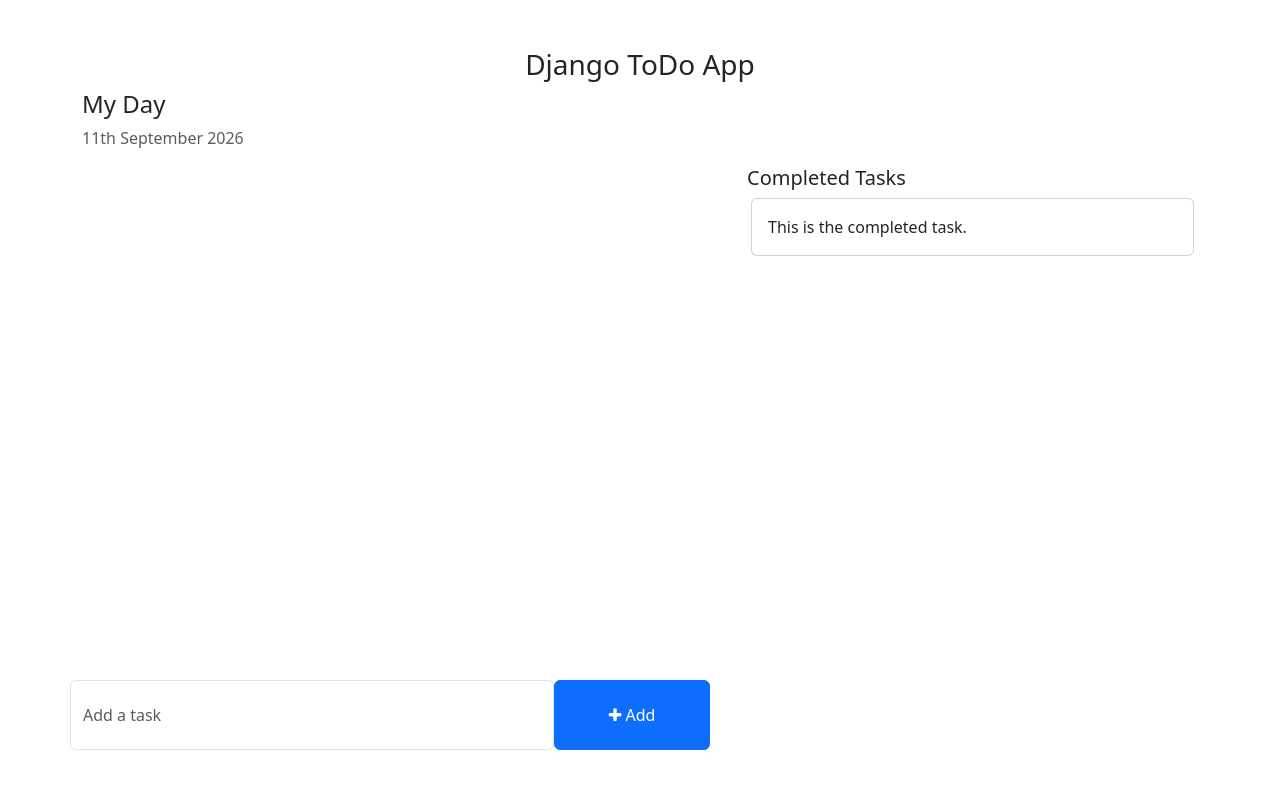
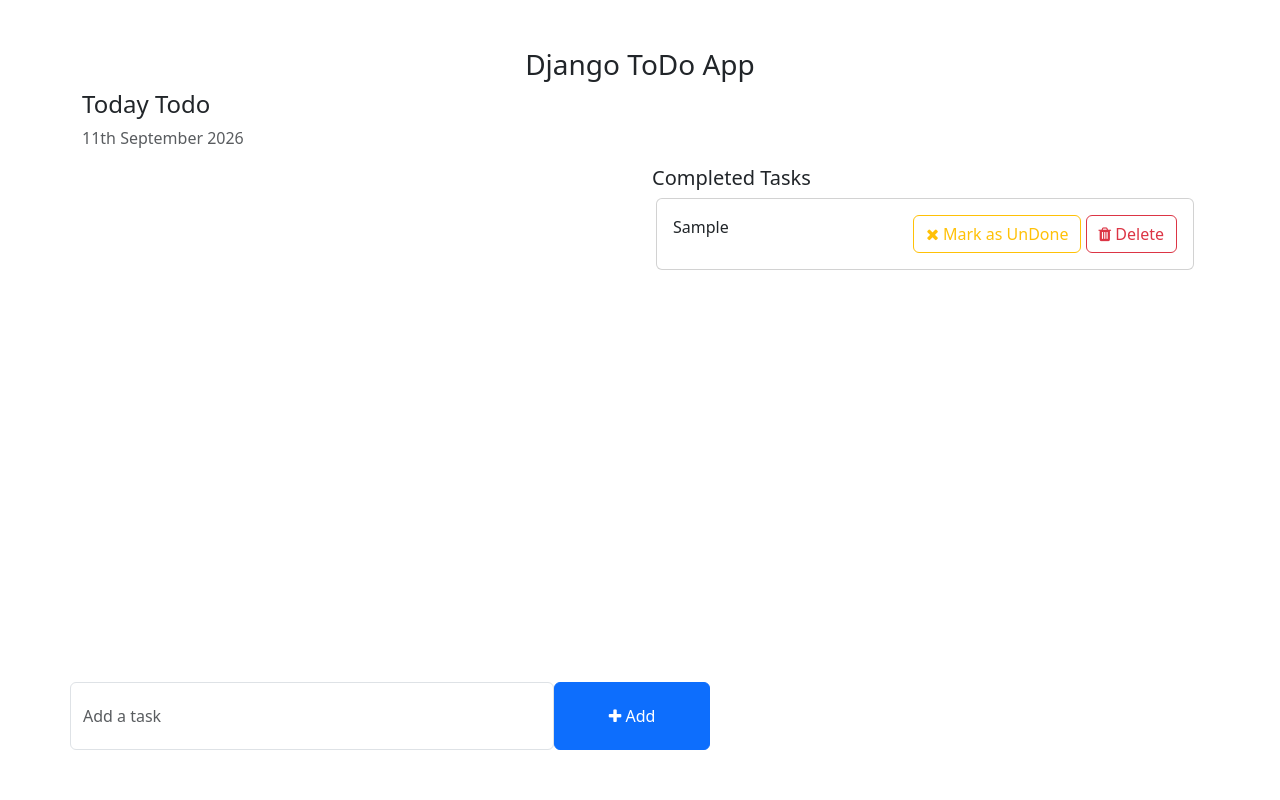
Before and after one commit to Aarthi0308/Todo, a Django app: page / in a window 1280 px wide. Run offline with Django 5.2, Linux system fonts and the light colour scheme; tables that the repository leaves empty hold one stand-in row (values such as "Sample post").

Commit message:
todo App final

```diff
--- a/templates/home.html
+++ b/templates/home.html
@@ -14,7 +14,7 @@
 
     <style>
         .form-control{
-        padding: 1.375rem .75rem !important;
+        padding: 1.3rem .75rem !important;
     }
     </style>
 </head>
@@ -22,31 +22,40 @@
     <div class="container">
         <h3 class="pt-5 text-center">Django ToDo App</h3>
         <div class="row">
-            <h4>My Day</h4>
+            <h4>Today Todo</h4>
             <p class="text-muted">{% now "jS F Y" %}</p>
-            <div class="col-md-7 col-lg-7" style="height: 450px; overflow: scroll;">
+            <div class="col-md-6 col-lg-6" style="height: 450px; overflow: scroll;">
                 <!-- List of all the tasks for the day -->
-                   {% for task in tasks1 %}
+                   {% for c in tasks1 %}
                 <div class="card m-1">
                     <div class="card-body">
-                         {{ task.task }}
+                         {{ c.task }}
                         <span style="position: relative; float: right;">
-                            <a class="btn btn-success"><i class="fa fa-check"></i> Mark as Done</a>
-                            <a class="btn btn-danger"><i class="fa fa-trash"></i></a>
-                            <a class="btn btn-primary"><i class="fa fa-pencil"></i></a>
+                            <a href="{% url 'mark_as_done' c.pk %}" class="btn btn-outline-success"><i class="fa fa-check"></i> Mark as Done</a>
+                            <a href="{% url 'delete' c.id %}" class="btn btn-outline-danger"><i class="fa fa-trash"></i> Delete</a>
+                            <a href="{% url 'edit_task' c.pk %}"  class="btn btn-outline-dark"><i class="fa fa-pencil"></i>Edit</a>
+
                         </span>
                     </div>
                 </div>
                   {% endfor %}
             </div>
-            <div class="col-md-5 col-lg-5">
+            <div class="col-md-6 col-lg-6" style="height: 450px; overflow: scroll;">
                 <h5>Completed Tasks</h5>
                 <!-- List of all the tasks that have completed -->
+                 {%for task in completed_task1 %}
                 <div class="card m-1">
                     <div class="card-body">
-                        This is the completed task.
+                        {{ task.task}}
+                        <span" style="position: relative; float: right;">
+                        <a href="{% url 'mark_as_undone' task.id %}"class="btn btn-outline-warning"><i class="fa fa-times"></i> Mark as UnDone</a>
+                        <a href="{% url 'delete' task.id %}" class="btn btn-outline-danger"><i class="fa fa-trash"></i> Delete</a>
+
+                    </span>
                     </div>
+                    </span>
                 </div>
+                {% endfor %}
             </div>
         </div>
         <div class="row">
--- a/todo/urls.py
+++ b/todo/urls.py
@@ -2,5 +2,13 @@ from django.urls import path
 from . import views
 urlpatterns = [
     path('addTask/',views.addtask,name='addtask'),
+    path('mark_as_done/<int:pk>/',views.mark_as_done,name='mark_as_done'),
+    path('delete/<int:id>/',views.delete,name='delete'),
+    path('mark_as_undone/<int:id>',views.mark_as_undone,name='mark_as_undone'),
+
+    # edit feature
+    path('edit_task/<int:pk>',views.edit_task,name='edit_task'),
+
+
 
 ]
--- a/todo_main/urls.py
+++ b/todo_main/urls.py
@@ -23,5 +23,5 @@ urlpatterns = [
     path('',views.home,name='home'),
 
     #todo
-    path('todo/',include('todo.urls'))
+    path('todo/',include('todo.urls')),
 ]
--- a/todo_main/views.py
+++ b/todo_main/views.py
@@ -3,8 +3,10 @@ from django.shortcuts import render
 from todo.models import Task
 def home(request):
     tasks=Task.objects.filter(is_completed=False).order_by('-updated_at')
+    completed_task=Task.objects.filter(is_completed=True)
     context={
-        'tasks1':tasks
+        'tasks1':tasks,
+        'completed_task1':completed_task,
     }
 
     return render(request,'home.html',context)
```
Also changed, not shown: templates/edit_task.html (added, +27 -0 lines), todo/views.py (+37 -2 lines).
